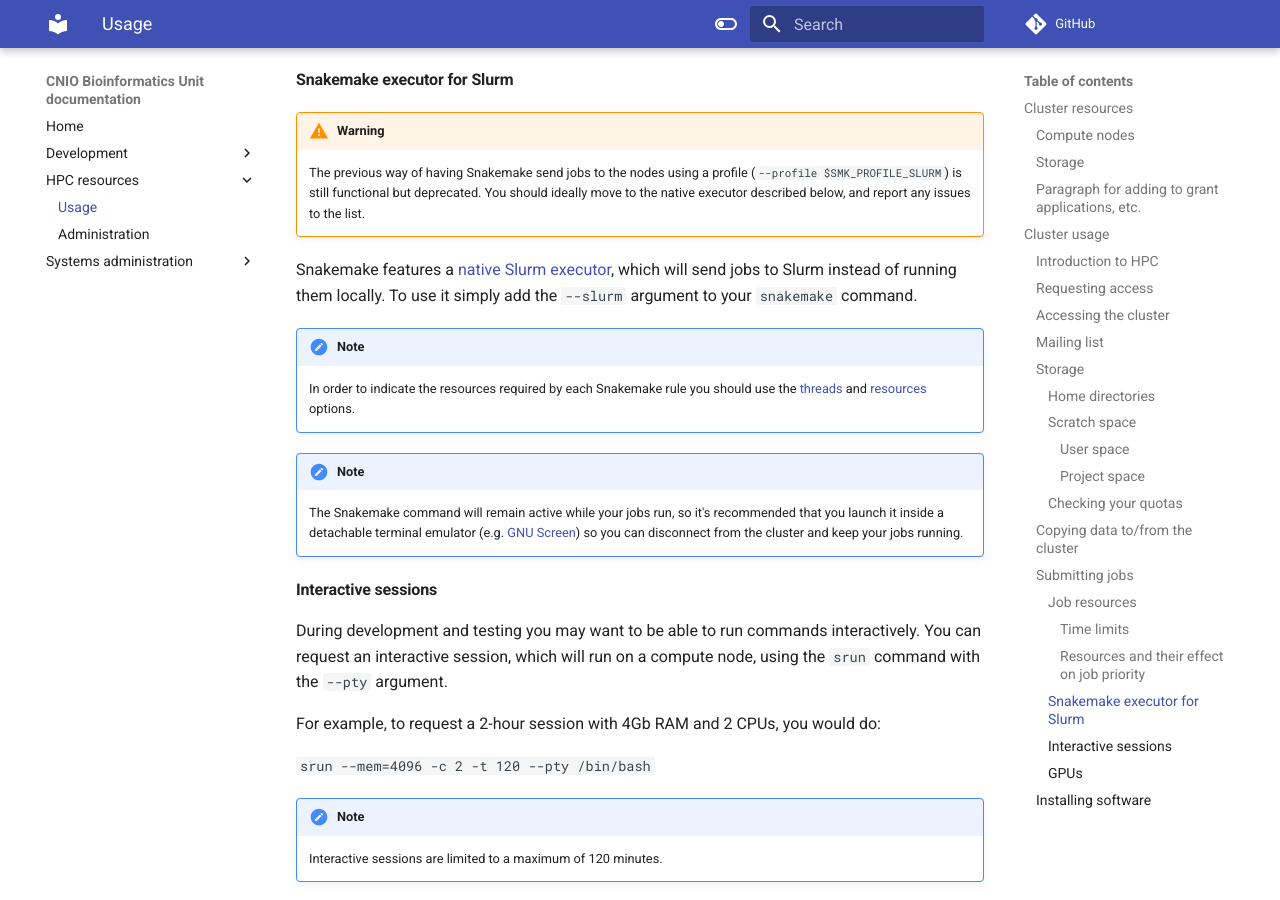
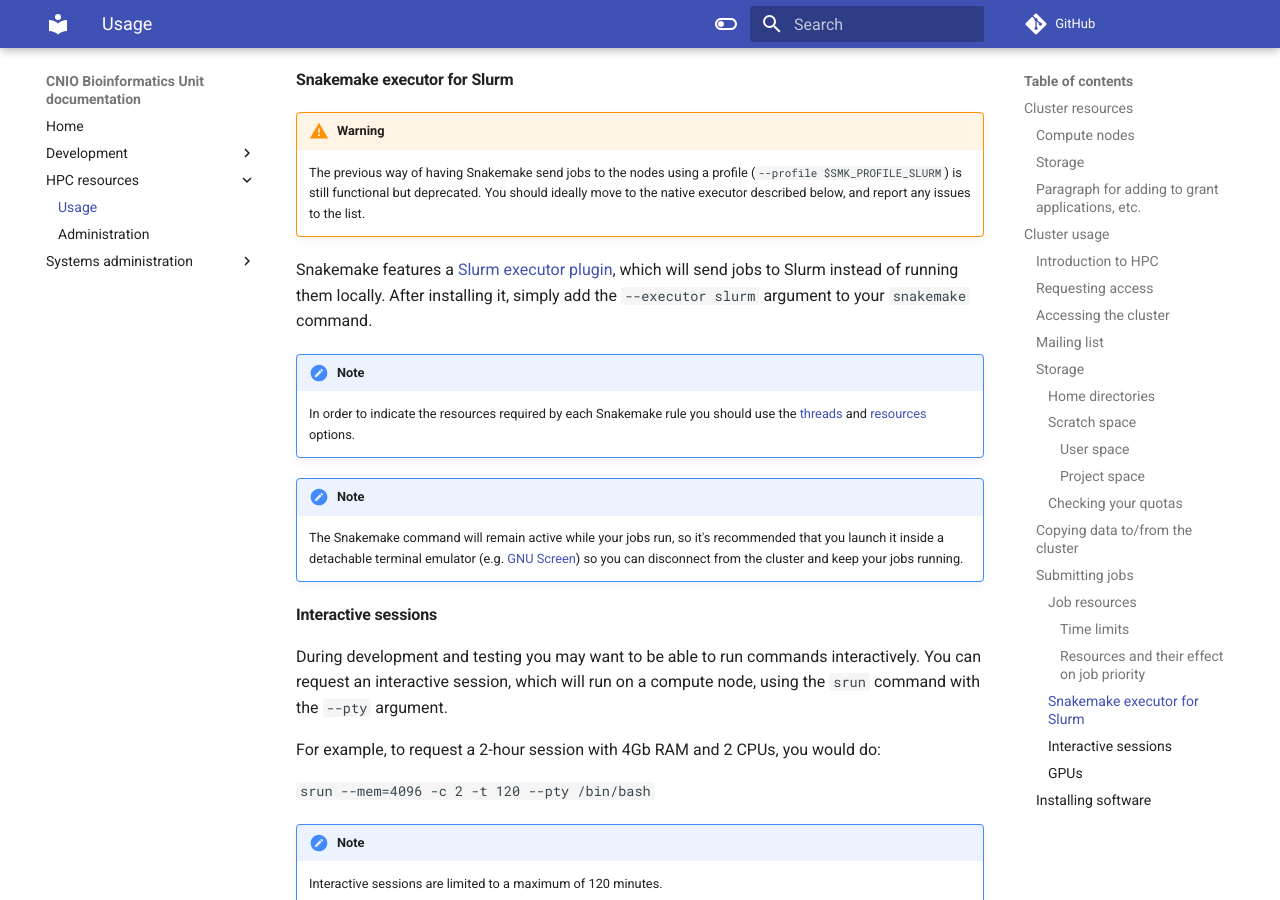
Before and after one commit to cnio-bu/cnio-bu.github.io, an MkDocs documentation site: the page built from docs/hpc/usage.md, in a window 1280 px wide and 900 px high, scrolled down 4731 px. Built offline with MkDocs 1.6.1 and Material for MkDocs 9.7.7, drawn with Linux system fonts in a browser that asks for light colours; comment, search, counter and statistics services are not loaded.

Commit message:
Update snakemake slurm info to plugin

```diff
--- a/docs/hpc/usage.md
+++ b/docs/hpc/usage.md
@@ -201,8 +201,8 @@ You can check how efficiently a job used its assigned resources with the `seff <
     is still functional but deprecated. You should ideally move to the native executor described below, and report
     any issues to the list.
 
-Snakemake features a [native Slurm executor](https://snakemake.readthedocs.io/en/stable/executing/cluster.html#executing-on-slurm-clusters),
-which will send jobs to Slurm instead of running them locally. To use it simply add the `--slurm` argument to
+Snakemake features a [Slurm executor plugin](https://snakemake.github.io/snakemake-plugin-catalog/plugins/executor/slurm.html),
+which will send jobs to Slurm instead of running them locally. After installing it, simply add the `--executor slurm` argument to
 your `snakemake` command.
 
 !!! Note
```
